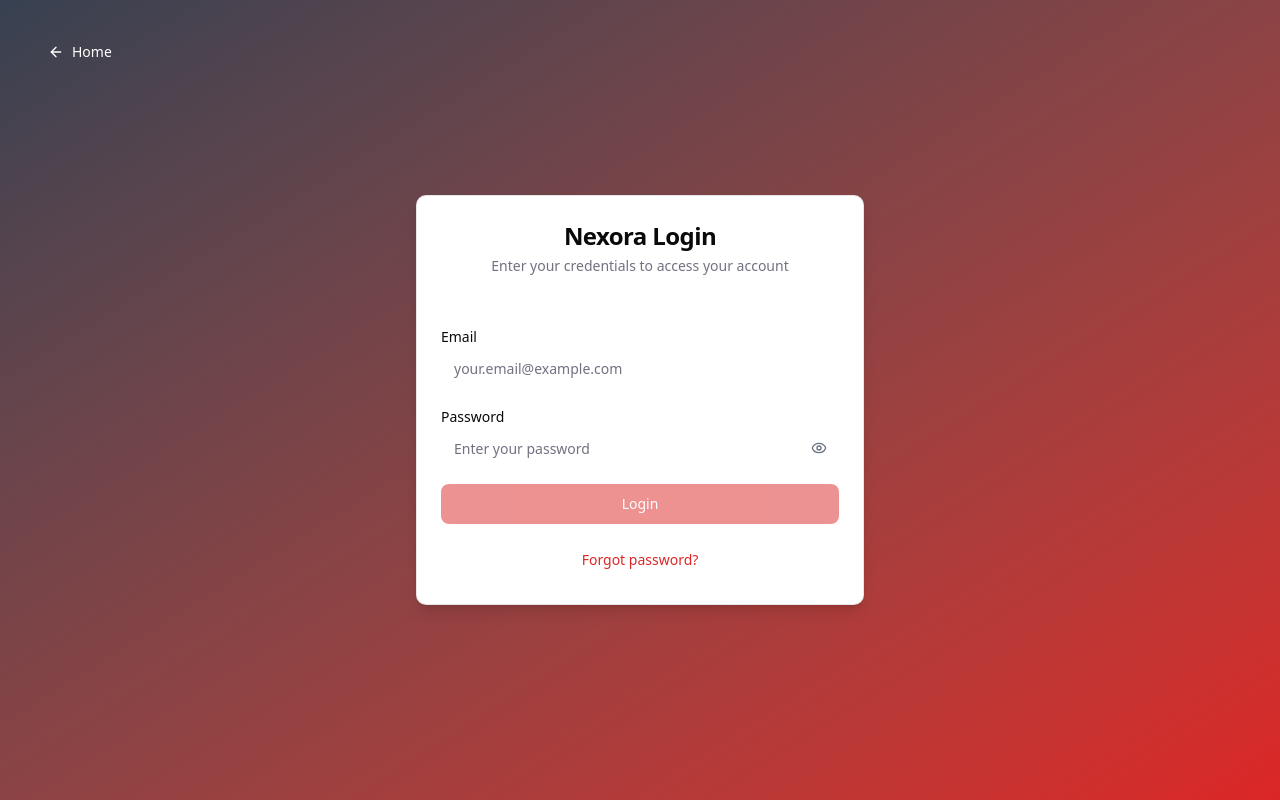
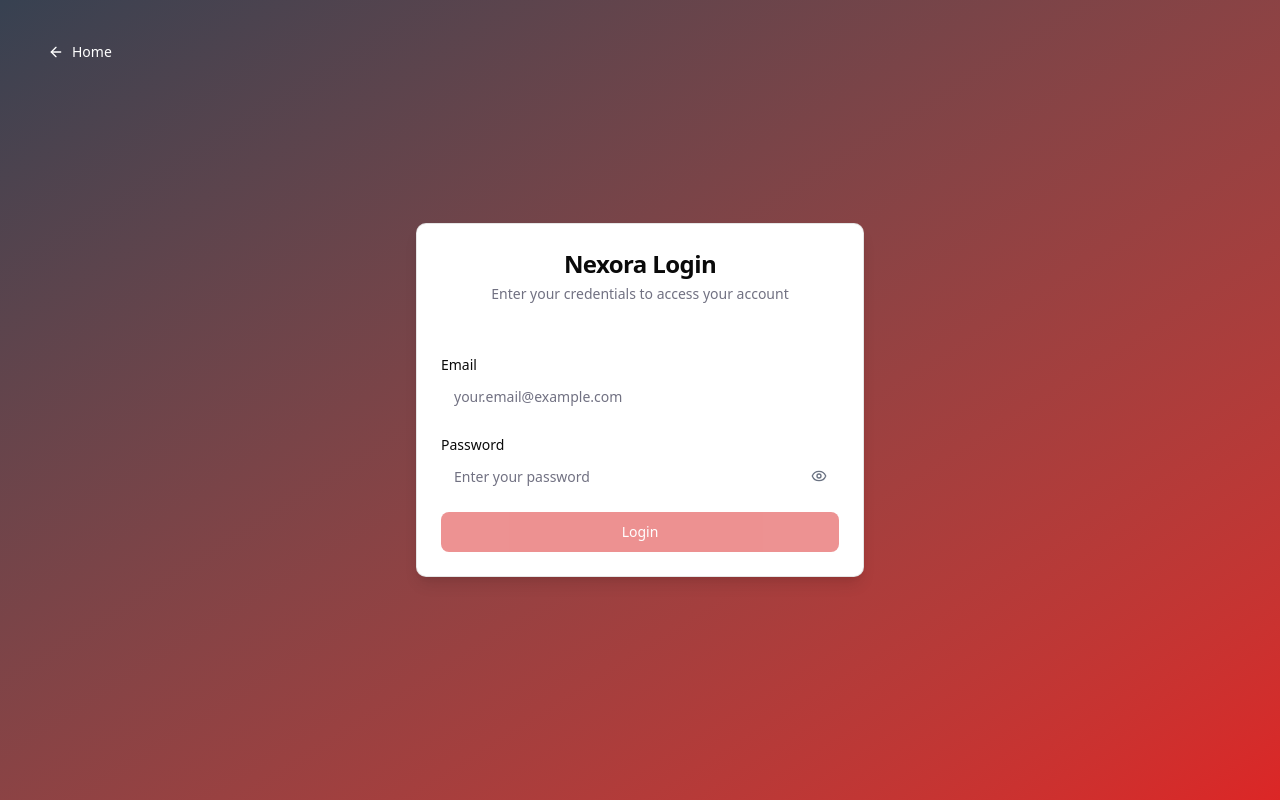
Before and after one commit to Jethro663/capstone-nest-backend, a React (Vite) app in the folder frontend/: page / in a window 1280 px wide. Both pictures are taken after a click on the button "LOGIN". Built offline with nearby package versions, Linux system fonts and the light colour scheme; no server answers.

Commit message:
Nexora Beta Ver 0.22
Removed forgot Password

```diff
--- a/frontend/src/pages/auth/LoginPage.jsx
+++ b/frontend/src/pages/auth/LoginPage.jsx
@@ -203,17 +203,6 @@ export function LoginPage({ onBack, onForgotPassword, onUnverified }) {
               )}
             </Button>
 
-            {/* Forgot Password */}
-            <Button
-              type="button"
-              variant="link"
-              className="w-full text-[#dc2626]"
-              onClick={onForgotPassword}
-              disabled={isLoading}
-            >
-              Forgot password?
-            </Button>
-
           </form>
         </CardContent>
       </Card>
```
